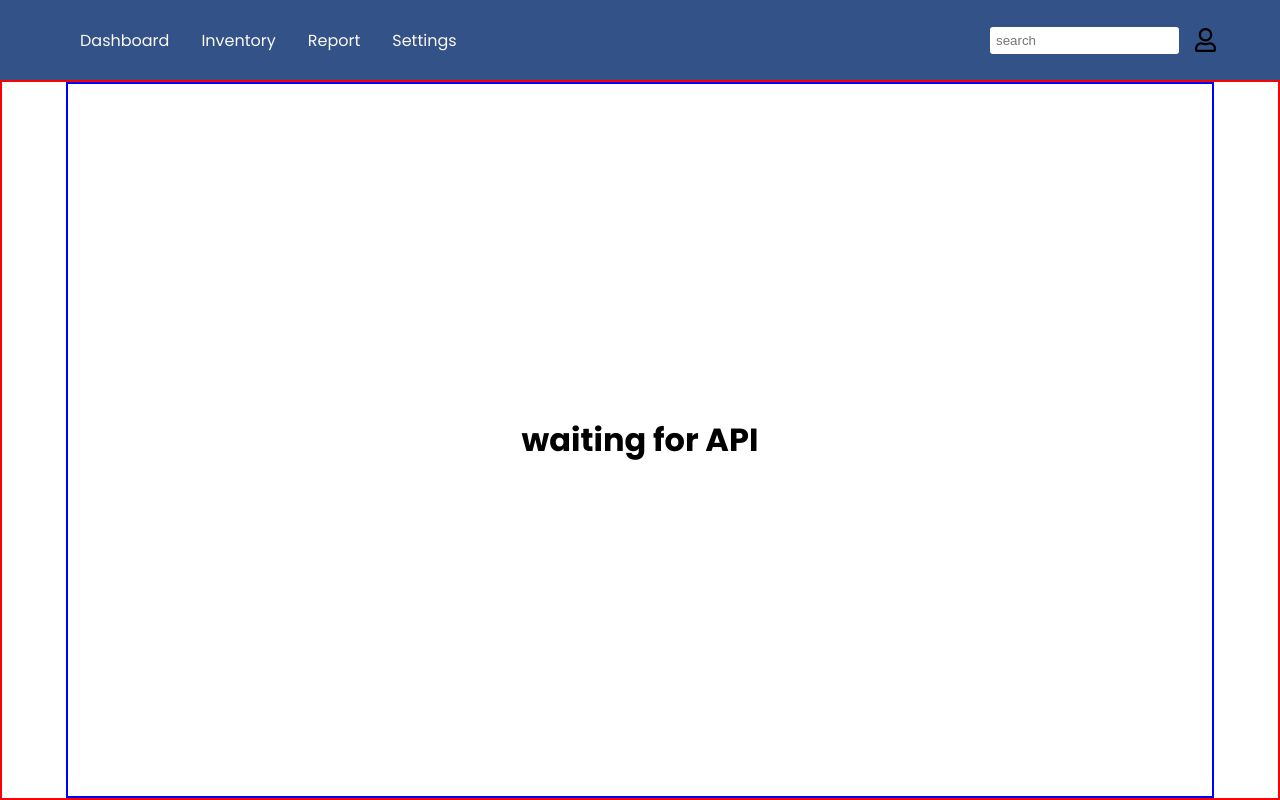
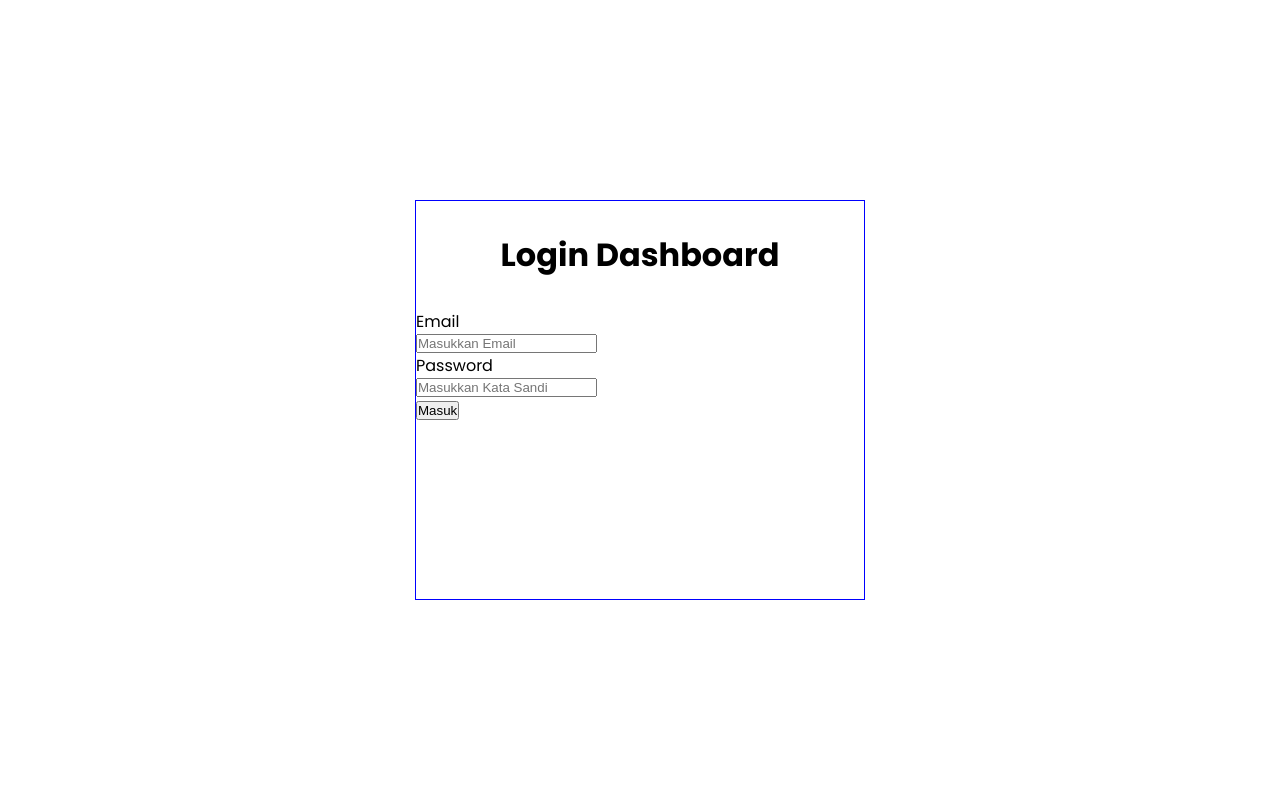
Before and after one commit to ariqathallah/tugas-iai, a React (Create React App) app: page / in a window 1280 px wide. Built offline with nearby package versions, Linux system fonts and the light colour scheme; the HTML template or start-up script is replaced by a standard one.

Commit message:
added login page

```diff
--- a/package.json
+++ b/package.json
@@ -8,6 +8,7 @@
     "@testing-library/user-event": "^12.1.10",
     "react": "^17.0.2",
     "react-dom": "^17.0.2",
+    "react-router-dom": "^5.2.0",
     "react-scripts": "4.0.3",
     "web-vitals": "^1.0.1"
   },
--- a/src/App.css
+++ b/src/App.css
@@ -9,7 +9,3 @@
 body {
   font-family: 'Poppins', sans-serif;
 }
-
-.container {
-  height: 100vh;
-}
--- a/src/App.js
+++ b/src/App.js
@@ -1,13 +1,20 @@
 import './App.css';
-import Navbar from './components/navbar/Navbar';
 import Main from './components/main/Main';
+import Login from './components/login/Login';
+import { BrowserRouter as Router, Route, Switch } from 'react-router-dom';
 
 function App() {
   return (
-    <div className='container'>
-      <Navbar />
-      <Main />
-    </div>
+    <Router>
+      <Switch>
+        <Route path='/' exact>
+          <Login />
+        </Route>
+        <Route path='/dashboard'>
+          <Main />
+        </Route>
+      </Switch>
+    </Router>
   );
 }
 
--- /dev/null
+++ b/src/components/login/Login.css
@@ -0,0 +1,21 @@
+input {
+  display: block;
+}
+
+.login-page {
+  height: 100vh;
+  display: flex;
+  justify-content: center;
+  align-items: center;
+}
+
+.login-box {
+  width: 450px;
+  height: 400px;
+  border: 1px solid blue;
+}
+
+.login-box h1 {
+  text-align: center;
+  margin: 30px 0px;
+}
--- /dev/null
+++ b/src/components/login/Login.js
@@ -0,0 +1,30 @@
+import { Link } from 'react-router-dom';
+import './Login.css';
+
+const Login = () => {
+  return (
+    <div className='login-page'>
+      <div className='login-box'>
+        <h1>Login Dashboard</h1>
+
+        <form action=''>
+          <label htmlFor='email'>Email</label>
+          <input type='email' name='email' id='' placeholder='Masukkan Email' />
+          <label htmlFor='password'>Password</label>
+          <input
+            type='password'
+            name='password'
+            id=''
+            placeholder='Masukkan Kata Sandi'
+          />
+        </form>
+
+        <Link to='/dashboard'>
+          <button>Masuk</button>
+        </Link>
+      </div>
+    </div>
+  );
+};
+
+export default Login;
--- a/src/components/main/Main.css
+++ b/src/components/main/Main.css
@@ -1,13 +1,8 @@
-.main-container {
-  height: 90vh;
-  border: 2px solid red;
-}
-
-.main-content {
-  height: 100%;
+.main {
+  height: 100%; /* disesuaikan dengan konten */
   max-width: 90%;
   margin: auto;
-  border: 2px solid blue;
+  border: 1px solid blue;
   display: flex;
   justify-content: center;
   align-items: center;
--- a/src/components/main/Main.js
+++ b/src/components/main/Main.js
@@ -1,13 +1,16 @@
 import React from 'react';
+import Navbar from '../navbar/Navbar';
+
 import './Main.css';
 
 const Main = () => {
   return (
-    <div className='main-container'>
-      <div className='main-content'>
+    <>
+      <Navbar />
+      <div className='main'>
         <h1>waiting for API</h1>
       </div>
-    </div>
+    </>
   );
 };
 
--- a/src/components/navbar/Navbar.css
+++ b/src/components/navbar/Navbar.css
@@ -35,3 +35,7 @@
   margin-left: 16px;
   font-size: 24px;
 }
+
+.profile-icon i {
+  color: #fcf8f4;
+}
```
Also changed, not shown: src/assets/image.jpg (added), 1 other file (tests, documents, lock files or other folders).
